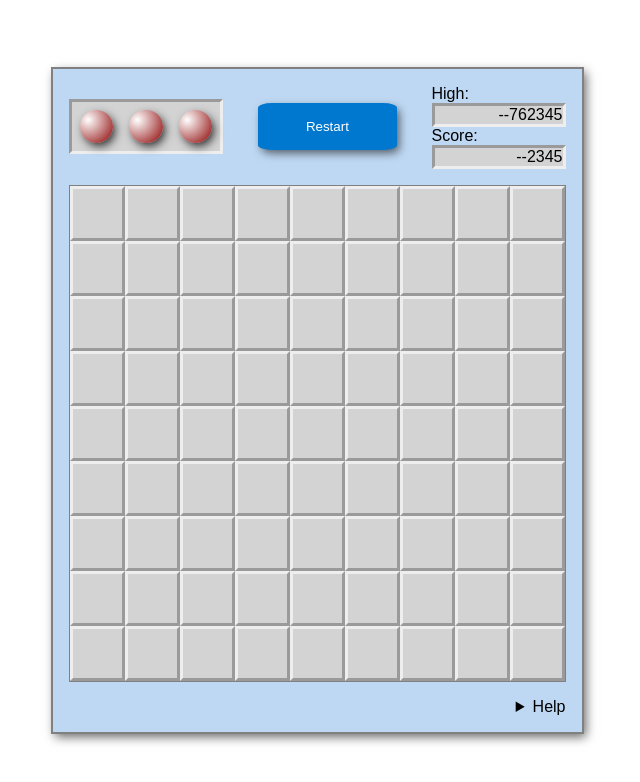
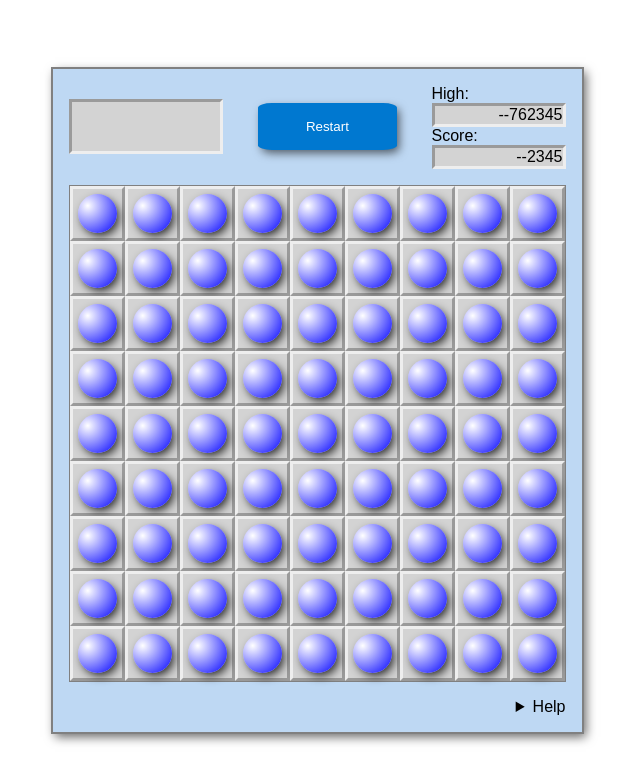
Before and after one commit to xxxDef/lines-react, a React (Create React App) app: page / in a window 1280 px wide. Shown: the top 782 px of the page, without its empty margins (323-963 px from the left). Built offline with nearby package versions, Linux system fonts and the light colour scheme; a web font is replaced by a local one.

Commit message:
add css modules

```diff
--- a/src/App.css
+++ b/src/App.css
@@ -28,16 +28,7 @@
     flex-wrap:nowrap;
 
 }
-.cell {
-    background-color: lightgray;
-    width: 55px;
-    height: 55px;
-    padding: 5px;
-    margin: 0;
-    border-style: outset;
-    box-sizing: border-box;
-    display: inline-block;
-}
+
 
 @keyframes jumpAnimation {
     from {
@@ -94,43 +85,6 @@
     }
 }
 
- .circle {
-    height: 100%;
-    width: 100%;
-    border-radius: 50%;
-
-    box-shadow: 3px 4px 10px -1px rgba(0, 0, 0, 0.813);
-    transition-property: box-shadow, transform;
-    transition-duration: 0.5s;
-}
-
-.color0  {
-    background-image: -webkit-radial-gradient(25% 30%, circle,white, darkorange);
-}
-.color1  {
-    background-image: -webkit-radial-gradient(25% 30%, circle,white, blue);
-}
-.color2  {
-    background-image: -webkit-radial-gradient(25% 30%, circle,white, darkred);
-}
-.color3  {
-    background-image: -webkit-radial-gradient(25% 30%, circle,white, darkgreen);
-}
-.color4  {
-    background-image: -webkit-radial-gradient(25% 30%, circle,white, darkmagenta);
-}
-
-.circle:hover  {
-    transform: translate(0px, -6px);
-    box-shadow: 5px 10px 10px -1px rgba(0, 0, 0, 0.598);
-}
-
-.selected  {
-    animation-name: jumpAnimation;
-    animation-duration: 0.3s;
-    animation-iteration-count: infinite;
-    animation-direction: alternate;
-}
 
 .path  {
     height: 100%;
--- /dev/null
+++ b/src/Cell.module.css
@@ -0,0 +1,11 @@
+
+.cell {
+    background-color: lightgray;
+    width: 55px;
+    height: 55px;
+    padding: 5px;
+    margin: 0;
+    border-style: outset;
+    box-sizing: border-box;
+    display: inline-block;
+}
--- a/src/Cell.tsx
+++ b/src/Cell.tsx
@@ -1,8 +1,12 @@
+import { CSSProperties } from "react";
+import styles from "./Cell.module.css";
+import { Circle, CircleProps } from "./Circle";
 
 export default function Cell({row, col}: {row:number, col: number}) {
+
     return (
-        <div className='cell' id={`cell${row}-${col}`}>
-            <div id={`circle${row}-${col}`}></div>
+        <div className={styles.cell} id={`cell${row}-${col}`}>
+            <Circle row={row} col={col} color={1}/>
         </div>
     );
 }
--- /dev/null
+++ b/src/Circle.module.css
@@ -0,0 +1,38 @@
+
+.circle {
+    height: 100%;
+    width: 100%;
+    border-radius: 50%;
+
+    box-shadow: 3px 4px 10px -1px rgba(0, 0, 0, 0.813);
+    transition-property: box-shadow, transform;
+    transition-duration: 0.5s;
+}
+
+.color0  {
+    background-image: -webkit-radial-gradient(25% 30%, circle,white, darkorange);
+}
+.color1  {
+    background-image: -webkit-radial-gradient(25% 30%, circle,white, blue);
+}
+.color2  {
+    background-image: -webkit-radial-gradient(25% 30%, circle,white, darkred);
+}
+.color3  {
+    background-image: -webkit-radial-gradient(25% 30%, circle,white, darkgreen);
+}
+.color4  {
+    background-image: -webkit-radial-gradient(25% 30%, circle,white, darkmagenta);
+}
+
+.circle:hover  {
+    transform: translate(0px, -6px);
+    box-shadow: 5px 10px 10px -1px rgba(0, 0, 0, 0.598);
+}
+
+.selected  {
+    animation-name: jumpAnimation;
+    animation-duration: 0.3s;
+    animation-iteration-count: infinite;
+    animation-direction: alternate;
+}
--- /dev/null
+++ b/src/Circle.tsx
@@ -0,0 +1,14 @@
+
+import style from "./Circle.module.css";
+
+export type CircleProps = {row: number, col: number, color: number | null};
+
+export function Circle({row, col, color} : CircleProps) {
+
+    const colorStyle = color === null ? null : style["color"+color];
+    const classes = colorStyle === null ? "" : `${style.circle} ${colorStyle}`;
+
+    return <div className={classes} id={`circle${row}-${col}`}></div>
+}
+
+//{`circle color${color}`}
```
